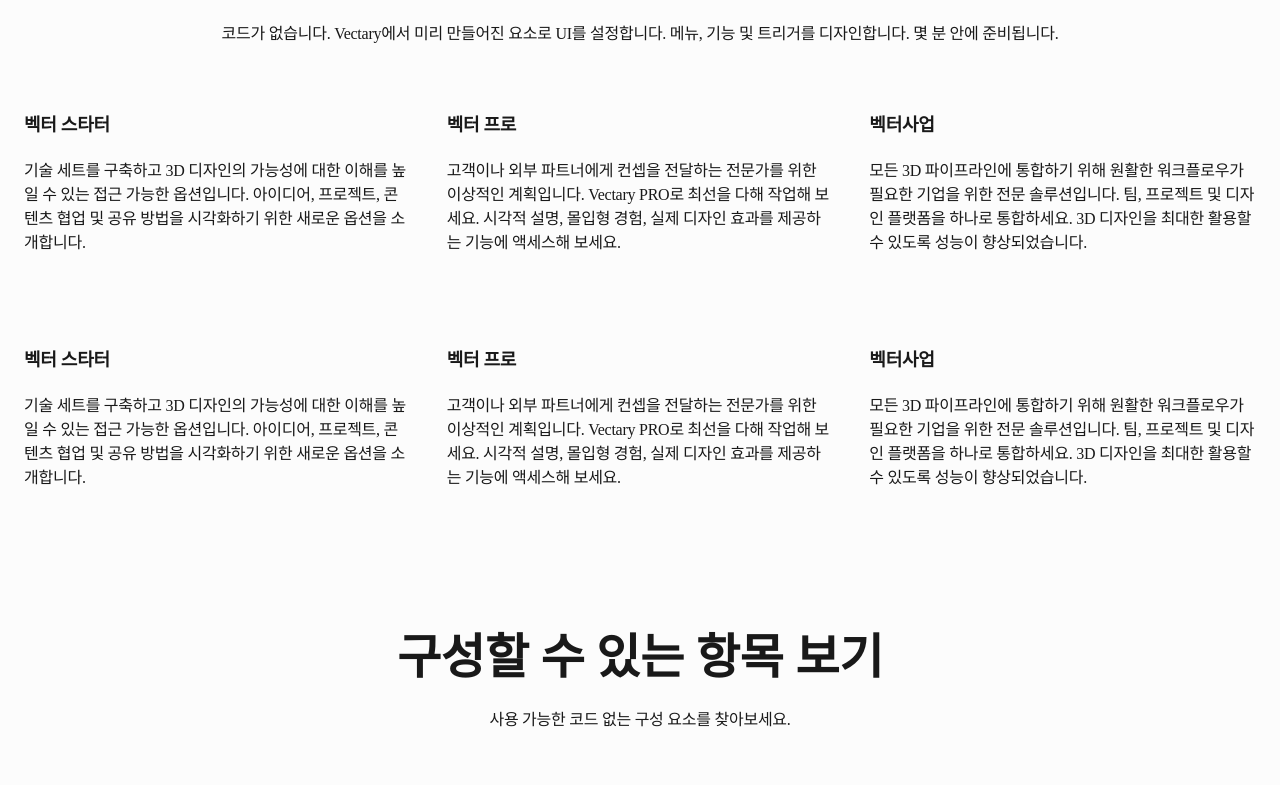
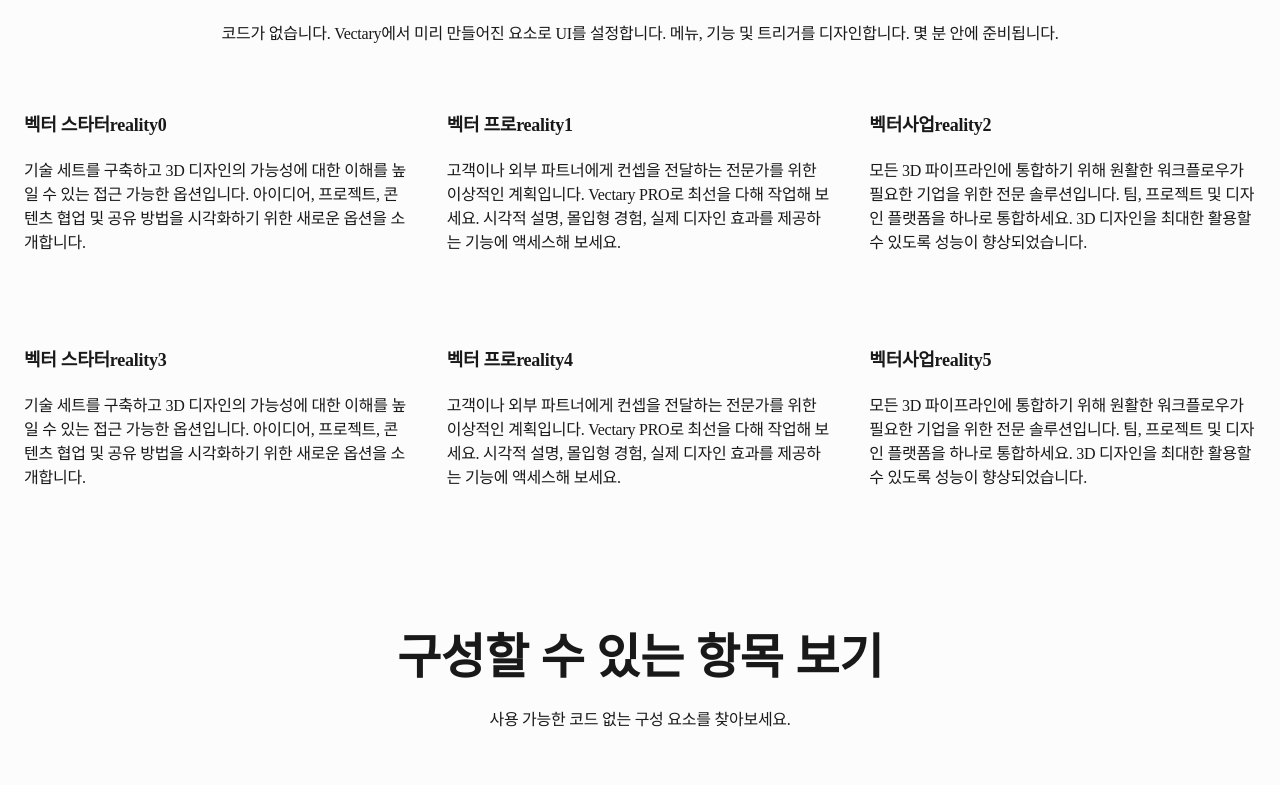
Before and after one commit to sbbc212/Achiple_WEB_Front, a Next.js app: page /reality in a window 1280 px wide. Shown: the part 4955-5740 px from the top of the page. Built offline with nearby package versions, Linux system fonts and the light colour scheme; a web font is replaced by a local one.

Commit message:
Fix : 텍스트 카드 두개 수정

```diff
--- a/src/app/reality/page.tsx
+++ b/src/app/reality/page.tsx
@@ -26,7 +26,7 @@ const page = () => {
         <RealitySecSix />
       </div>
       <Full />
-      <RealitySecEight data={realityseceight[0]} textcarddata={seceighttext} />
+      <RealitySecEight data={realityseceight[0]} textcarddata={seceighttext.slice(0, 3)} />
       <RealitySecNine />
       <BgBanner />
     </>
--- a/src/components/Cardlayout/TextCard.tsx
+++ b/src/components/Cardlayout/TextCard.tsx
@@ -4,8 +4,8 @@ import type { textCardType } from "@/constants/maindata";
 
 function TextCard({ text, btnType, btnText }: { text: textCardType; btnType: boolean; btnText: string }) {
   return (
-    <li className="card-list-item">
-      <span className=" block font-bold text-[18px] mb-[20px]">{text?.title}</span>
+    <li className={`${text.cardtype ? "" : "card-list-item"}`}>
+      <span className={` block font-bold ${text.cardtype ? "text-[32px]" : "text-[18px]"} mb-[20px] `}>{text?.title}</span>
       <p className="my-[20px]">{text?.content}</p>
       {btnType === true && <Linebtn text={btnText} />}
     </li>
--- a/src/components/Reality/RealitySecEight.tsx
+++ b/src/components/Reality/RealitySecEight.tsx
@@ -1,5 +1,6 @@
 import RealityTextCard from "./RealityTextCard";
 import Linebtn from "../Button/Linebtn";
+import TextCard from "../Cardlayout/TextCard";
 import SectionImage from "../Section/SectionImage";
 import SectionTitleAndContent from "../Section/SectionTitleAndContent";
 
@@ -18,7 +19,15 @@ const RealitySecEight = ({ data, textcarddata }: { data: TextDataItem; textcardd
         </div>
       )}
       <SectionImage sectionimg={data.img || ""} />
-      <RealityTextCard realitytextdata={textcarddata} />
+      {textcarddata[0]?.cardtype ? (
+        <div className="flex justify-center space-x-11 pt-10 text-lg">
+          {textcarddata.map((data, i) => (
+            <TextCard key={data.id} text={textcarddata[i]} btnType={false} btnText={""} />
+          ))}
+        </div>
+      ) : (
+        <RealityTextCard realitytextdata={textcarddata} />
+      )}
     </div>
   );
 };
--- a/src/components/Reality/RealitySecFive.tsx
+++ b/src/components/Reality/RealitySecFive.tsx
@@ -7,8 +7,8 @@ const RealitySecFive = () => {
   return (
     <div className="py-[60px]">
       <SectionTitleAndContent content={realitytitle[0]} />
-      <RealityTextCard realitytextdata={seceighttext} />
-      <RealityTextCard realitytextdata={seceighttext} />
+      <RealityTextCard realitytextdata={seceighttext.slice(0, 3)} />
+      <RealityTextCard realitytextdata={seceighttext.slice(3, 6)} />
     </div>
   );
 };
--- a/src/components/Reality/RealitySecNine.tsx
+++ b/src/components/Reality/RealitySecNine.tsx
@@ -11,7 +11,7 @@ const RealitySecNine = () => {
       <SectionImage sectionimg={realitytextdata[0].img || ""} />
       <div className="py-[7rem]">
         <SectionTitleAndContent content={realitytitle[1]} />
-        <RealityTextCard realitytextdata={seceighttext} />
+        <RealityTextCard realitytextdata={seceighttext.slice(0, 3)} />
       </div>
     </div>
   );
--- a/src/components/studio/StudioSix.tsx
+++ b/src/components/studio/StudioSix.tsx
@@ -1,11 +1,11 @@
-import { studioonetextcard, studiotwo } from "@/constants/studio";
+import { studiotwo, studiotwocard } from "@/constants/studio";
 
 import RealitySecEight from "../Reality/RealitySecEight";
 
 const StudioSix = () => {
   return (
     <div className="py-[60px]">
-      <RealitySecEight data={studiotwo[1]} textcarddata={studioonetextcard.slice(2, 4)} />
+      <RealitySecEight data={studiotwo[1]} textcarddata={studiotwocard} />
     </div>
   );
 };
--- a/src/constants/maindata.ts
+++ b/src/constants/maindata.ts
@@ -105,6 +105,7 @@ export interface textCardType {
   title: string;
   content: string;
   btnText: string;
+  cardtype?: string;
 }
 
 export const mainlastsection: textCardType[] = [
--- a/src/constants/realitypagedata.ts
+++ b/src/constants/realitypagedata.ts
@@ -143,21 +143,42 @@ export const realityseceight = [
 export const seceighttext: textCardType[] = [
   {
     id: "0",
-    title: "벡터 스타터",
+    title: "벡터 스타터reality0",
     content:
       "기술 세트를 구축하고 3D 디자인의 가능성에 대한 이해를 높일 수 있는 접근 가능한 옵션입니다. 아이디어, 프로젝트, 콘텐츠 협업 및 공유 방법을 시각화하기 위한 새로운 옵션을 소개합니다.",
     btnText: "30일 무료 평가판을 시작하세요",
   },
   {
     id: "1",
-    title: "벡터 프로",
+    title: "벡터 프로reality1",
     content:
       "  고객이나 외부 파트너에게 컨셉을 전달하는 전문가를 위한 이상적인 계획입니다. Vectary PRO로 최선을 다해 작업해 보세요. 시각적 설명, 몰입형 경험, 실제 디자인 효과를 제공하는 기능에 액세스해 보세요.",
     btnText: "30일 무료 평가판을 시작하세요",
   },
   {
     id: "2",
-    title: "벡터사업",
+    title: "벡터사업reality2",
+    content:
+      " 모든 3D 파이프라인에 통합하기 위해 원활한 워크플로우가 필요한 기업을 위한 전문 솔루션입니다. 팀, 프로젝트 및 디자인 플랫폼을 하나로 통합하세요. 3D 디자인을 최대한 활용할 수 있도록 성능이 향상되었습니다.",
+    btnText: "30일 무료 평가판을 시작하세요",
+  },
+  {
+    id: "3",
+    title: "벡터 스타터reality3",
+    content:
+      "기술 세트를 구축하고 3D 디자인의 가능성에 대한 이해를 높일 수 있는 접근 가능한 옵션입니다. 아이디어, 프로젝트, 콘텐츠 협업 및 공유 방법을 시각화하기 위한 새로운 옵션을 소개합니다.",
+    btnText: "30일 무료 평가판을 시작하세요",
+  },
+  {
+    id: "4",
+    title: "벡터 프로reality4",
+    content:
+      "  고객이나 외부 파트너에게 컨셉을 전달하는 전문가를 위한 이상적인 계획입니다. Vectary PRO로 최선을 다해 작업해 보세요. 시각적 설명, 몰입형 경험, 실제 디자인 효과를 제공하는 기능에 액세스해 보세요.",
+    btnText: "30일 무료 평가판을 시작하세요",
+  },
+  {
+    id: "5",
+    title: "벡터사업reality5",
     content:
       " 모든 3D 파이프라인에 통합하기 위해 원활한 워크플로우가 필요한 기업을 위한 전문 솔루션입니다. 팀, 프로젝트 및 디자인 플랫폼을 하나로 통합하세요. 3D 디자인을 최대한 활용할 수 있도록 성능이 향상되었습니다.",
     btnText: "30일 무료 평가판을 시작하세요",
```
Also changed, not shown: src/constants/studio.ts (+19 -0 lines).
